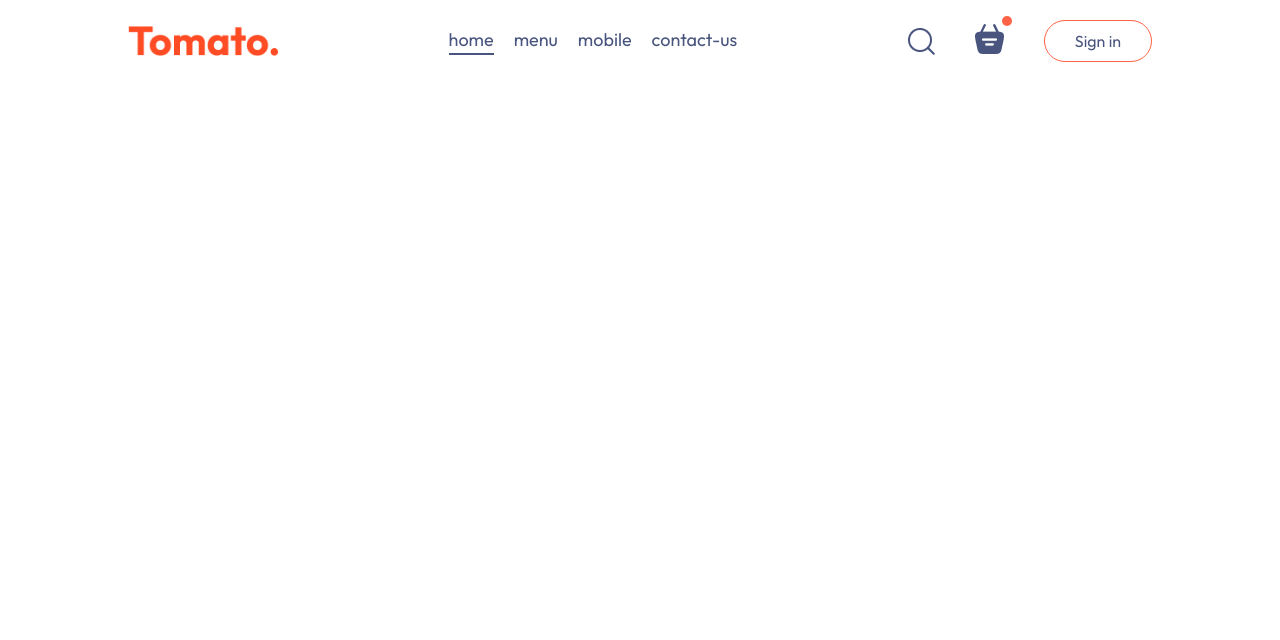
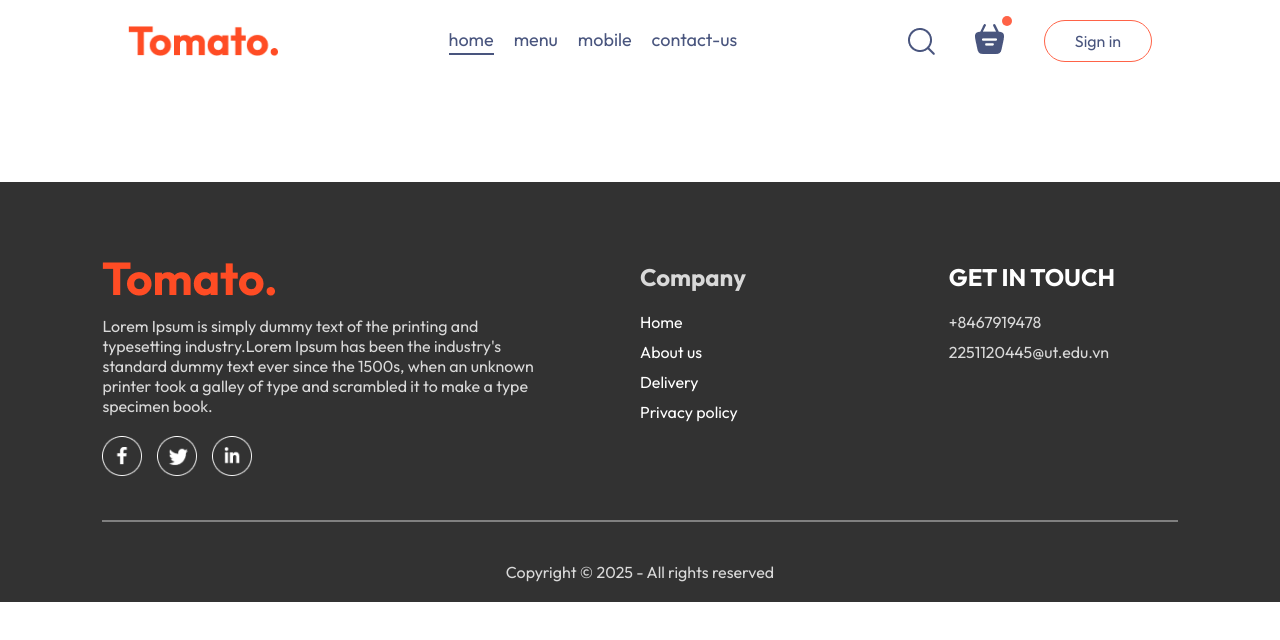
Before and after one commit to TrinhThinh2004/Food-Delivery, a React (Vite) app in the folder frontend/: page /order in a window 1280 px wide. Shown: the top 640 px of the page. Built offline with nearby package versions, Linux system fonts and the light colour scheme.

Commit message:
build footer

```diff
--- a/frontend/src/App.jsx
+++ b/frontend/src/App.jsx
@@ -4,15 +4,22 @@
 import Home from "./pages/Home/Home";
 import Cart from "./pages/Cart/Cart";
 import PlaceOrder from "./pages/PlaceOrder/PlaceOrder";
+import Footer from "./Footer/Footer";
 const App = () => {
-  return <div className="app">
+  return (
+  <>
+  <div className="app">
     <Navbar/>
     <Routes>
       <Route path="/" element={<Home/>} />
       <Route path="/cart" element={<Cart/>} />
       <Route path="/order" element={<PlaceOrder/>} />
     </Routes>
-  </div>;
+
+  </div>
+  <Footer/>
+  </>
+  );
 };
 
 export default App;
--- /dev/null
+++ b/frontend/src/Footer/Footer.css
@@ -0,0 +1,47 @@
+.footer{
+    background-color: #323232;
+    color: #d9d9d9;
+    display: flex;
+    flex-direction: column;
+    align-items: center ;
+    gap: 20px;
+    padding: 20px 8vw;
+    padding-top: 80px;
+    margin-top: 100px;
+}
+
+.footer-content {
+    width: 100%;
+    display: grid;
+    grid-template-columns: 2fr 1fr 1fr;
+    gap: 80px;
+}
+
+.footer-content-left,
+.footer-content-right,
+.footer-content-center {
+    display: flex;
+    flex-direction: column;
+    align-items: flex-start;
+    gap: 20px;
+}
+.footer-content-left li,
+.footer-content-center li ,
+.footer-content-right li {
+    list-style: none;
+    margin-bottom: 10px;
+}
+.footer-content-right h2, .footer-content-center li {
+    color: white;
+}
+.footer-social-icons img {
+    width: 40px;
+    margin-right: 15px;
+}
+.footer hr{
+    width: 100%;
+    height: 2px;
+    margin:20px 0;
+    background-color: gray;
+    border: none;
+}
--- /dev/null
+++ b/frontend/src/Footer/Footer.jsx
@@ -0,0 +1,47 @@
+import React from "react";
+import "./Footer.css";
+import { assets } from "../assets/assets";
+
+const Footer = () => {
+  return (
+    <div className="footer">
+      <div className="footer-content">
+        <div className="footer-content-left">
+          <img src={assets.logo} alt="Logo" />
+          <p>
+            Lorem Ipsum is simply dummy text of the printing and typesetting
+            industry.Lorem Ipsum has been the industry's standard dummy text ever since the 1500s,
+            when an unknown printer took a galley of type and scrambled it to make a type specimen book.
+          </p>
+          <div className="footer-social-icons">
+            <img src={assets.facebook_icon} alt="Facebook" />
+            <img src={assets.twitter_icon} alt="Twitter" />
+            <img src={assets.linkedin_icon} alt="LinkedIn" />
+          </div>
+        </div>
+        <div className="footer-content-center">
+          <h2>Company</h2>
+          <ul>
+            <li>Home</li>
+            <li>About us</li>
+            <li>Delivery</li>
+            <li>Privacy policy</li>
+          </ul>
+        </div>
+        <div className="footer-content-right">
+          <h2>GET IN TOUCH</h2>
+          <ul>
+            <li>+8467919478</li>
+            <li>2251120445@ut.edu.vn</li>
+          </ul>
+        </div>
+      </div>
+      <hr />
+      <p className="footer-copyright">
+        Copyright © 2025 - All rights reserved
+      </p>
+    </div>
+  );
+};
+
+export default Footer;
```
